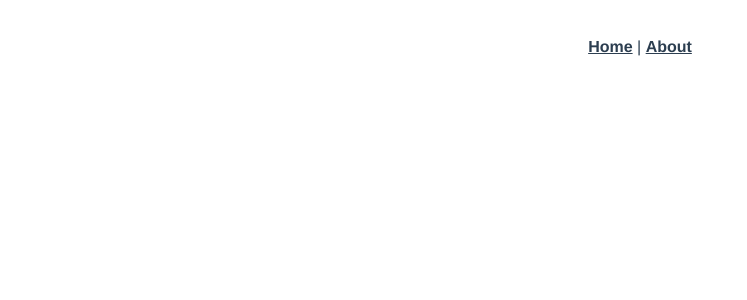
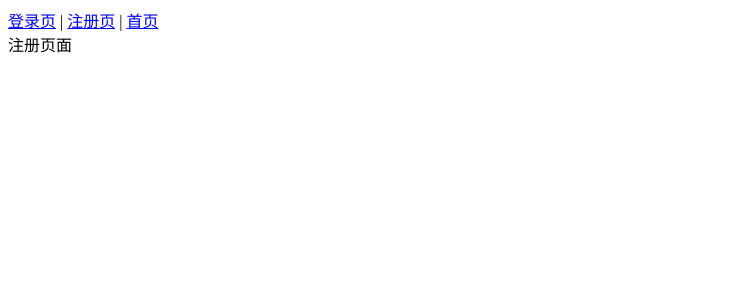
Before and after one commit to prince520-lsy/hm-article-h5, a Vue app: page /#/register in a window 1280 px wide. Shown: the top 300 px of the page, without its empty margins (0-747 px from the left). Built offline with nearby package versions, Linux system fonts and the light colour scheme.

Commit message:
hm-article-h5

```diff
--- a/package.json
+++ b/package.json
@@ -7,7 +7,9 @@
     "build": "vue-cli-service build"
   },
   "dependencies": {
+    "axios": "^1.1.2",
     "core-js": "^3.8.3",
+    "vant": "^2.12.50",
     "vue": "^2.6.14",
     "vue-router": "^3.5.1"
   },
--- a/src/App.vue
+++ b/src/App.vue
@@ -1,32 +1,15 @@
 <template>
   <div id="app">
     <nav>
-      <router-link to="/">Home</router-link> |
-      <router-link to="/about">About</router-link>
+      <router-link to="/login">登录页</router-link> |
+      <router-link to="/register">注册页</router-link> |
+      <router-link to="/index">首页</router-link>
+
     </nav>
-    <router-view/>
+    <router-view />
   </div>
 </template>
 
 <style lang="less">
-#app {
-  font-family: Avenir, Helvetica, Arial, sans-serif;
-  -webkit-font-smoothing: antialiased;
-  -moz-osx-font-smoothing: grayscale;
-  text-align: center;
-  color: #2c3e50;
-}
 
-nav {
-  padding: 30px;
-
-  a {
-    font-weight: bold;
-    color: #2c3e50;
-
-    &.router-link-exact-active {
-      color: #42b983;
-    }
-  }
-}
 </style>
--- a/src/router/index.js
+++ b/src/router/index.js
@@ -1,23 +1,23 @@
 import Vue from 'vue'
 import VueRouter from 'vue-router'
-import HomeView from '../views/HomeView.vue'
-
+import Register from '../views/register.vue'
+import Index from '../views/index.vue'
+import Login from '../views/login.vue'
 Vue.use(VueRouter)
 
 const routes = [
   {
-    path: '/',
-    name: 'home',
-    component: HomeView
+    path: "/register",
+    component: Register,
   },
   {
-    path: '/about',
-    name: 'about',
-    // route level code-splitting
-    // this generates a separate chunk (about.[hash].js) for this route
-    // which is lazy-loaded when the route is visited.
-    component: () => import(/* webpackChunkName: "about" */ '../views/AboutView.vue')
-  }
+    path: "/index",
+    component: Index,
+  },
+  {
+    path: "/login",
+    component: Login,
+  },
 ]
 
 const router = new VueRouter({
--- a/src/views/AboutView.vue
+++ /dev/null
@@ -1,5 +0,0 @@
-<template>
-  <div class="about">
-    <h1>This is an about page</h1>
-  </div>
-</template>
--- a/src/views/HomeView.vue
+++ /dev/null
@@ -1,18 +0,0 @@
-<template>
-  <div class="home">
-    <img alt="Vue logo" src="../assets/logo.png">
-    <HelloWorld msg="Welcome to Your Vue.js App"/>
-  </div>
-</template>
-
-<script>
-// @ is an alias to /src
-import HelloWorld from '@/components/HelloWorld.vue'
-
-export default {
-  name: 'HomeView',
-  components: {
-    HelloWorld
-  }
-}
-</script>
--- /dev/null
+++ b/src/views/index.vue
@@ -0,0 +1,13 @@
+<template>
+    <div>首页</div>
+</template>
+
+<script>
+export default {
+
+}
+</script>
+
+<style>
+
+</style>
--- /dev/null
+++ b/src/views/login.vue
@@ -0,0 +1,13 @@
+<template>
+    <div>登录页面</div>
+</template>
+
+<script>
+export default {
+
+}
+</script>
+
+<style>
+
+</style>
--- /dev/null
+++ b/src/views/register.vue
@@ -0,0 +1,15 @@
+<template>
+    <div>
+        注册页面
+    </div>
+</template>
+
+<script>
+export default {
+
+}
+</script>
+
+<style>
+
+</style>
```
Also changed, not shown: 1 other file (tests, documents, lock files or other folders).
